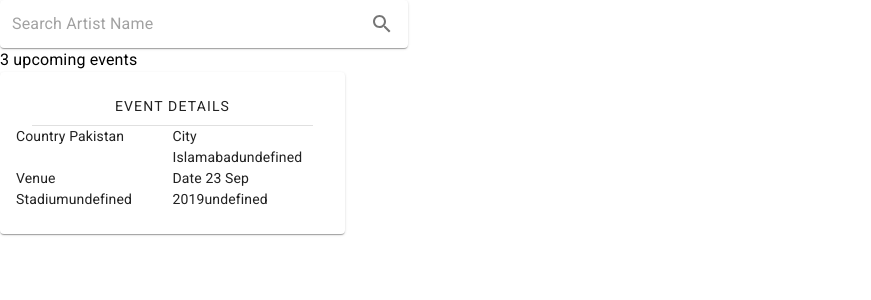
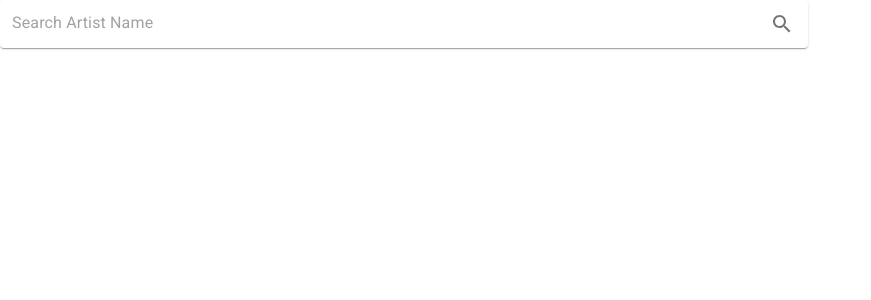
Before and after one commit to RamlahAziz/artisthub, a React (Create React App) app: page / in a window 1280 px wide. Shown: the top 300 px of the page, without its empty margins (0-871 px from the left). Built offline with nearby package versions, Linux system fonts and the light colour scheme; the HTML template or start-up script is replaced by a standard one.

Commit message:
Event Details completed

```diff
--- a/package.json
+++ b/package.json
@@ -5,6 +5,7 @@
   "dependencies": {
     "@material-ui/core": "latest",
     "@material-ui/icons": "latest",
+    "@material-ui/lab": "^4.0.0-alpha.56",
     "@testing-library/jest-dom": "^4.2.4",
     "@testing-library/react": "^9.3.2",
     "@testing-library/user-event": "^7.1.2",
--- a/src/App.js
+++ b/src/App.js
@@ -2,12 +2,41 @@
 import "./App.css";
 import SearchBar from "./components/SearchBar.js";
 import ArtistDetails from "./components/ArtistDetails.js";
+import EventResults from "./components/EventResults";
+import {
+    BrowserRouter as Router,
+    Switch,
+    Route,
+    Link,
+    useParams
+} from "react-router-dom";
 
 function App() {
   return (
     <div className="App">
       <SearchBar />
+        <Router>
+            <Switch>
+                {/* <Route path="/" component={SearchBar} /> */}
+                <Route
+                    path="/results/:artist"
+                    children={<Child />}
+                />
+            </Switch>
+        </Router>
     </div>
   );
+
+    function Child() {
+        // We can use the `useParams` hook here to access
+        // the dynamic pieces of the URL.
+        let {artist} = useParams();
+
+        return (
+            <div>
+                <EventResults results={artist}></EventResults>
+            </div>
+        );
+    }
 }
 export default App;
--- a/src/components/ArtistDetails.js
+++ b/src/components/ArtistDetails.js
@@ -1,13 +1,15 @@
-import React, { useState } from "react";
-import { makeStyles } from "@material-ui/core/styles";
+import React, {useState} from "react";
+import {makeStyles} from "@material-ui/core/styles";
 import Card from "@material-ui/core/Card";
 import CardHeader from "@material-ui/core/CardHeader";
 import Avatar from "@material-ui/core/Avatar";
-import { red } from "@material-ui/core/colors";
+import {red} from "@material-ui/core/colors";
+import Box from "@material-ui/core/Box";
+import Typography from "@material-ui/core/Typography";
 
 const useStyles = makeStyles((theme) => ({
     root: {
-    maxWidth: 345,
+        width: 345,
         margin: 10,
         textAlign: "left",
         padding: 10,
@@ -29,7 +31,7 @@
             <CardHeader
                 avatar={
                     <Avatar aria-label="picture" className={classes.avatar} src={props.results.image_url}>
-              {props.results.name?'':props.results.name.charAt(0)}
+                        {/*{props.results.name?'':props.results.name.charAt(0)}*/}
                     </Avatar>
                 }
                 title={props.results.name}
--- a/src/components/ArtistEvents.js
+++ b/src/components/ArtistEvents.js
@@ -10,11 +10,13 @@
 import Table from "@material-ui/core/Table";
 import TableBody from "@material-ui/core/TableBody";
 import TableContainer from "@material-ui/core/TableContainer";
+import Box from '@material-ui/core/Box';
+
 import "fontsource-roboto";
 
 const useStyles = makeStyles((theme) => ({
   root: {
-    maxWidth: 345,
+    width: 300,
   },
   media: {
     height: 0,
@@ -23,15 +25,43 @@
   table: {
     borderBottom: "none",
   },
-  text: {
+  text:{
     fontFamily: "Roboto",
     textAlign: "left",
-    fontSize: 14,
+    fontSize: 15,
+  },
+  subtext: {
+    fontFamily: "Roboto",
+    textAlign: "left",
+    fontSize: 15,
   },
 }));
 
 export default function ArtistEvents(props) {
+  console.log('Artist Event Details: ',props);
   const classes = useStyles();
+
+  const months = [
+    'Jan',
+    'Feb',
+    'Mar',
+    'Apr',
+    'May',
+    'Jun',
+    'Jul',
+    'Aug',
+    'Sep',
+    'Oct',
+    'Nov',
+    'Dec'
+  ]
+
+  function dateFormat(string){
+    //2020-10-07T19:00:00
+    const date = new Date(string);
+    return date.getDate()+" " + months[date.getMonth()] +", " + date.getFullYear();
+  }
+
   return (
     <Card className={classes.root}>
       <CardContent>
@@ -42,15 +72,19 @@
         <Grid container direction="column" alignItems="flex-start">
           <Grid container direction="row">
             <Grid item xs={6}>
-              <Typography className={classes.text}>
-                Country
-                {"\nPakistan"}
-                {props.country}
+              <Typography fontWeight="fontWeightBold" className={classes.text}>
+                <Box fontWeight="fontWeightBold">
+                  Country
+                </Box>
+                <Box fontWeight="fontWeightLight">{props.event.venue.country}</Box>
               </Typography>
             </Grid>
             <Grid item xs={6}>
               <Typography className={classes.text}>
-                City {"\nIslamabad" + props.city}
+                <Box fontWeight="fontWeightBold" m={0}>
+                  City
+                </Box>
+                <Box fontWeight="fontWeightLight" m={0}>{props.event.venue.city}</Box>
               </Typography>
             </Grid>
           </Grid>
@@ -58,12 +92,14 @@
           <Grid container direction="row">
             <Grid item xs={6}>
               <Typography className={classes.text}>
-                Venue {"\nStadium" + props.venue}
+                <Box fontWeight="fontWeightBold" m={1}>Venue</Box>
+                <Box fontWeight="fontWeightLight" m={0}>{props.event.venue.name}</Box>
               </Typography>
             </Grid>
             <Grid item xs={6}>
               <Typography className={classes.text}>
-                Date {"\n23 Sep 2019" + props.date}
+                <Box fontWeight="fontWeightBold" m={1}>Date</Box>
+                <Box fontWeight="fontWeightLight" m={0}>{dateFormat(props.event.datetime)}</Box>
               </Typography>
             </Grid>
           </Grid>
--- /dev/null
+++ b/src/components/EventResults.js
@@ -0,0 +1,112 @@
+import React, {useEffect, useState} from "react";
+import {makeStyles} from "@material-ui/core/styles";
+import Card from "@material-ui/core/Card";
+import CardHeader from "@material-ui/core/CardHeader";
+import Divider from "@material-ui/core/Divider";
+import CardContent from "@material-ui/core/CardContent";
+import {red} from "@material-ui/core/colors";
+import Typography from "@material-ui/core/Typography";
+import {Grid, TableCell, TableHead, TableRow} from "@material-ui/core";
+import ArrowBackIosOutlinedIcon from '@material-ui/icons/ArrowBackIosOutlined';
+import ArtistDetails from "./ArtistDetails";
+import Axios from "axios";
+import ArtistEvents from "./ArtistEvents";
+import Box from "@material-ui/core/Box";
+
+const useStyles = makeStyles((theme) => ({
+    text: {
+        margin: 10,
+        padding: 10,
+        fontFamily: "Roboto",
+        fontSize: 15,
+    },
+
+}));
+
+export default function EventResults(props) {
+
+    const classes = useStyles();
+
+    console.log('Event Artist Name', props.artist.name);
+
+    const [eventResults, setEventResults] = useState([]);
+    //using a proxy to avoid cors errors
+    const baseUrl = `https://cors-anywhere.herokuapp.com/https://rest.bandsintown.com`;
+    const appId = "codingbootcamp";
+
+
+    useEffect(() => {
+        //data fetching whenever searchterm changes
+        getArtistEvents(props.artist.name);
+
+    }, [props.artist]);
+
+
+    async function getArtistEvents(artistName) {
+        try {
+            const response = await Axios.get(
+                `${baseUrl}/artists/${artistName}/events?app_id=${appId}&date=upcoming`,
+                {
+                    headers: {
+                        "accept": "application/json",
+                        "Content-Type": "application/x-www-form-urlencoded",
+                        "X-Requested-With": "XMLHttpRequest",
+                        "Access-Control-Allow-Origin": "*",
+                    },
+                }
+            );
+            const data = response.data;
+            console.log("Data returned from Events API: ", data);
+            // eventResults.push(data);
+            setEventResults(data)
+            console.log('Array of Search Results ', eventResults);
+
+            // return data;
+        } catch (error) {
+            // If an error occurred we log it to the console
+            console.error("Request Failed: ", error);
+        }
+    }
+
+    return (
+        <div>
+            <Grid container direction="column" alignItems="flex-start">
+
+                <Grid container direction="row" alignItems="flex-start" al>
+                    <Grid item xs={4}>
+                        <ArrowBackIosOutlinedIcon style={{ fontSize: 15 }}></ArrowBackIosOutlinedIcon>
+                        <Typography className={classes.text}>
+                            <Box fontWeight="fontWeightLight">Back to results</Box>
+                        </Typography>
+                    </Grid>
+
+                    <Grid item xs={2}>
+
+                    </Grid>
+                </Grid>
+
+
+                <Grid item xs={12} alignContent={"flex-start"}>
+                    <ArtistDetails results={props.artist}></ArtistDetails>
+                </Grid>
+
+                <Grid item xs={12}>
+                    <Typography className={classes.text}>
+                        {props.artist.upcoming_event_count} upcoming event(s)
+                    </Typography>
+                </Grid>
+
+            </Grid>
+
+            <Grid container direction="row" alignItems="flex-start">
+                {eventResults.map((record) => (
+                    <Grid item xs="4">
+                        <ArtistEvents event={record}></ArtistEvents>
+                    </Grid>
+
+                ))}
+            </Grid>
+
+        </div>
+    );
+}
--- a/src/components/SearchBar.js
+++ b/src/components/SearchBar.js
@@ -1,5 +1,5 @@
-import React, { useState, useEffect } from "react";
-import { makeStyles } from "@material-ui/core/styles";
+import React, {useState, useEffect} from "react";
+import {makeStyles} from "@material-ui/core/styles";
 import Paper from "@material-ui/core/Paper";
 import InputBase from "@material-ui/core/InputBase";
 import IconButton from "@material-ui/core/IconButton";
@@ -7,7 +7,7 @@
 import ArtistDetails from "./ArtistDetails";
 import ArtistEvents from "./ArtistEvents.js";
 import Typography from "@material-ui/core/Typography";
-import { Grid } from "@material-ui/core";
+import {Grid} from "@material-ui/core";
 import SearchResults from "./SearchResults.js";
 import Axios from "axios";
 
@@ -15,8 +15,8 @@
     root: {
         padding: "2px 4px",
         display: "flex",
-    alignItems: "center",
-    width: 400,
+        alignItems: "left",
+        width: 800,
     },
     input: {
         marginLeft: theme.spacing(1),
@@ -25,52 +25,56 @@
     iconButton: {
         padding: 10,
     },
-  divider: {
-    height: 28,
-    margin: 4,
+    focused: {
+        borderColor: "#000000"
     },
 }));
 
 export default function SearchBar() {
 
     const classes = useStyles();
-  const [artistName, setArtistName] = useState("");
-  const [showResults, setShowResults] = React.useState(false);
-  const onClick = () => setShowResults(true);
-  const count = "3";
+    const [searchTerm, setSearchTerm] = useState("");
+    const [searchResults, setSearchResults] = useState(false);
+
+    function handleChange(e) {
+        e.preventDefault();
+        setSearchTerm(e.target.value);
+        console.log('onChange search term', searchTerm);
+    }
+
+    function search(e) {
+        e.preventDefault();
+        setSearchResults(true);
+        console.log('search results bool', searchResults);
+    }
 
     return (
         <Grid container direction="column" alignItems="flex-start">
-      <Grid item xs="12">
+            <Grid item xs={12}>
                 <Paper component="form" className={classes.root}>
                     <InputBase
                         className={classes.input}
+                        margin="dense"
                         placeholder="Search Artist Name"
                         type="text"
-            value={artistName}
-            onChange={(e) => setArtistName(e.target.value)}
-            //inputProps={{ 'aria-label': 'search artist name' }}
+                        value={searchTerm}
+                        onChange={(e) => handleChange(e)}
+                        onSubmit={(e) => search(e)}
+                        inputProps={{'aria-label': 'search artist name'}}
                     />
                     <IconButton
-            type="submit"
+                        type="button"
                         className={classes.iconButton}
-            // onSubmit={() => }
+                        onClick={(e) => search(e)}
                         aria-label="search"
                     >
-            <SearchIcon />
+                        <SearchIcon/>
                     </IconButton>
-          <div>{console.log(artistName)}</div>
                 </Paper>
             </Grid>
 
-      <Grid item xs="12">
-        {(artistName=="")?null:<SearchResults searchTerm={artistName}/>}
-      </Grid>
-      <Grid item xs="12">
-        <Typography>{count} upcoming events</Typography>
-      </Grid>
-      <Grid item xs="12">
-        <ArtistEvents />
+            <Grid item xs={12}>
+                {searchResults ? <SearchResults searchTerm={searchTerm}/> : null}
             </Grid>
         </Grid>
     );
--- a/src/components/SearchResults.js
+++ b/src/components/SearchResults.js
@@ -1,14 +1,17 @@
 import React, {useEffect, useState} from "react";
-import { makeStyles } from "@material-ui/core/styles";
+import {makeStyles} from "@material-ui/core/styles";
 import Card from "@material-ui/core/Card";
 import CardHeader from "@material-ui/core/CardHeader";
 import Divider from "@material-ui/core/Divider";
 import CardContent from "@material-ui/core/CardContent";
-import { red } from "@material-ui/core/colors";
+import {red} from "@material-ui/core/colors";
 import Typography from "@material-ui/core/Typography";
-import { Grid, TableCell, TableHead, TableRow } from "@material-ui/core";
+import {Grid, TableCell, TableHead, TableRow} from "@material-ui/core";
 import ArtistDetails from "./ArtistDetails";
+import EventResults from "./EventResults";
+import Skeleton from "@material-ui/lab/Skeleton";
 import Axios from "axios";
+import {Router} from "@material-ui/icons";
 
 const useStyles = makeStyles((theme) => ({
     text: {
@@ -26,8 +29,11 @@
     // console.log('searchterm',props);
 
     let count = 0;
-  let temp=[]
-  const [searchResults,setSearchResults] = useState([]);
+    let temp = []
+    const [searchResults, setSearchResults] = useState([]);
+    const [showArtistResults, setShowArtistResults] = useState(true);
+    const [selectedArtist, setSelectedArtist] = useState("");
+    const [loading, setLoading] = React.useState(true);
     //using a proxy to avoid cors errors
     const baseUrl = `https://cors-anywhere.herokuapp.com/https://rest.bandsintown.com`;
     const appId = "codingbootcamp";
@@ -39,6 +45,12 @@
 
     }, [props.searchTerm]);
 
+    function handleClick(e, record) {
+        e.preventDefault();
+        console.log('onClick called', record);
+        setShowArtistResults(false);
+        setSelectedArtist(record);
+    };
 
     async function searchArtists(searchValue) {
         try {
@@ -46,8 +58,8 @@
                 `${baseUrl}/artists/${searchValue}?app_id=${appId}`,
                 {
                     headers: {
-              "accept":"application/json",
-              "Content-Type":"application/x-www-form-urlencoded",
+                        "accept": "application/json",
+                        "Content-Type": "application/x-www-form-urlencoded",
                         "X-Requested-With": "XMLHttpRequest",
                         "Access-Control-Allow-Origin": "*",
                     },
@@ -59,7 +71,8 @@
             setSearchResults(searchResults)
             console.log('Array of Search Results ', searchResults);
 
-      return data;
+            setLoading(false);
+            // return data;
         } catch (error) {
             // If an error occurred we log it to the console
             console.error("Request Failed: ", error);
@@ -67,21 +80,34 @@
     }
 
     return (
+        loading ?
+            <div>
+                <Skeleton animation="wave" variant="text"/>
+                <Skeleton animation="wave" variant="rect"/>
+            </div> :
+            showArtistResults ?
                 <div>
                     <Grid container direction="row" alignItems="flex-start">
-
-        <Grid item xs="12">
+                        <Grid item xs={12}>
                             <Typography className={classes.text}>
-            {searchResults.length} results found for "{props.searchTerm}"
+                                {searchResults.length} result(s) found for "{props.searchTerm}"
                             </Typography>
                         </Grid>
                         {searchResults.map((record) => (
-                <Grid item xs="4">
+                            <Grid item xs={4} onClick={(e) => handleClick(e, record)}>
                                 <ArtistDetails results={record}></ArtistDetails>
                             </Grid>
 
                         ))}
                     </Grid>
+                </div> :
+
+                <div>
+
+
+                    <Grid container direction="row" alignItems="flex-start">
+                        <EventResults artist={selectedArtist}></EventResults>
+                    </Grid>
                 </div>
     );
 }
```
Also changed, not shown: 1 other file (tests, documents, lock files or other folders). Lines whose indentation alone changed are shown as unchanged.
